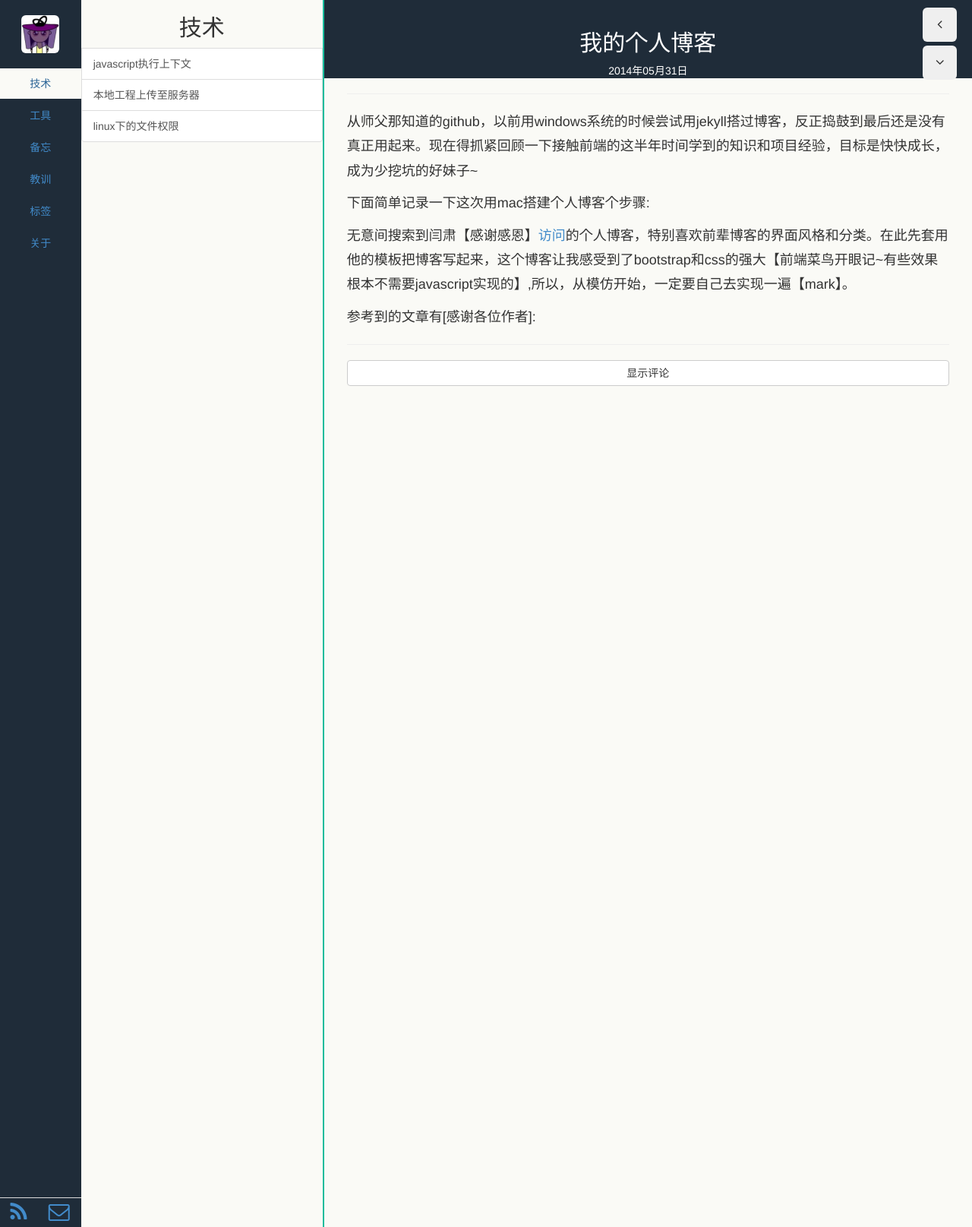
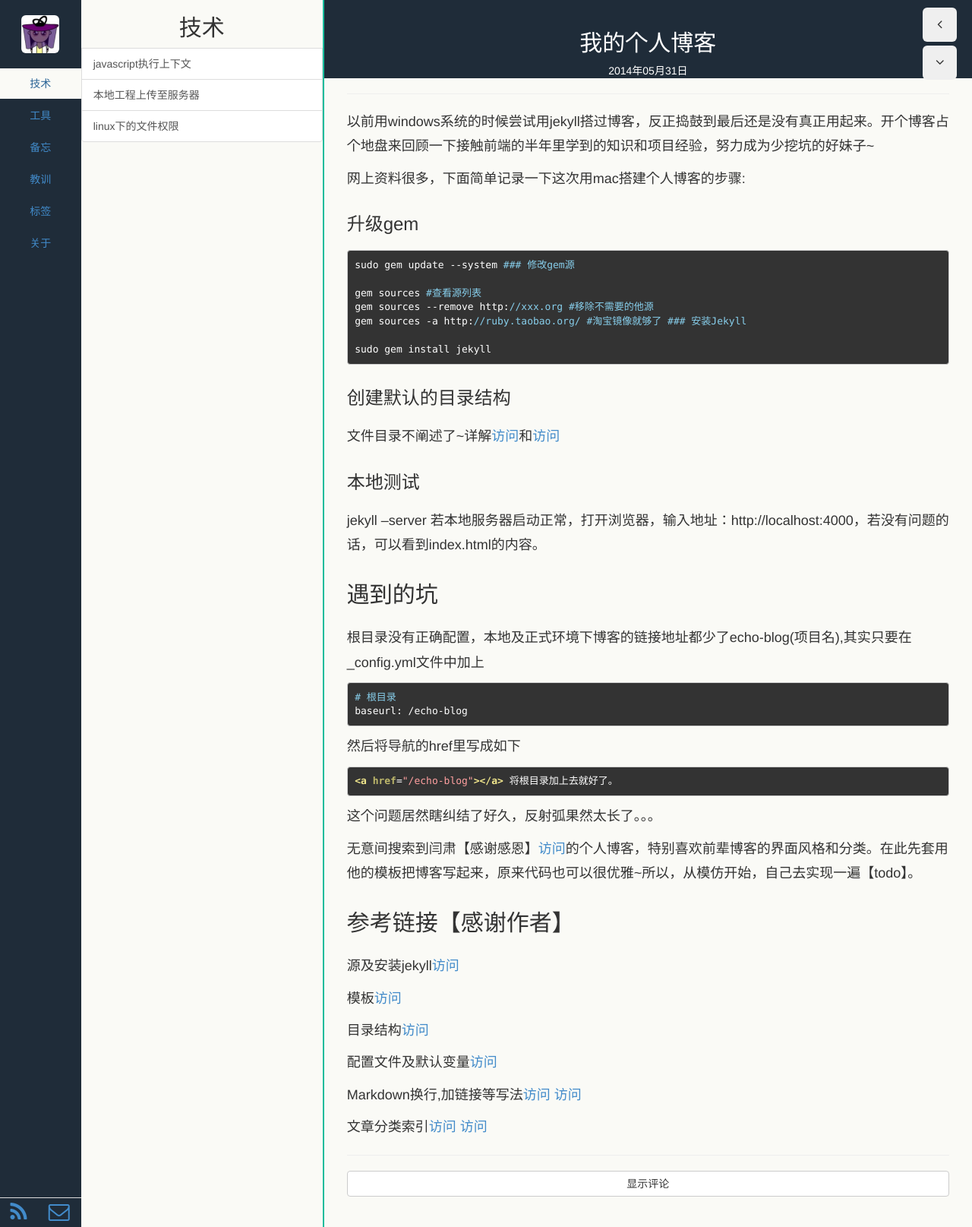
Before and after one commit to echoZQ/echo-blog, a Jekyll site: the page built from _posts/Tool/blog/2014-05-31-blog-with-jekyll.md, in a window 1280 px wide. Shown: the whole page at 76% size. Built offline with Jekyll 4.4.1, drawn with Linux system fonts in a browser that asks for light colours; Markdown is read by kramdown in place of the engine named in the settings.

Commit message:
我的博客

```diff
--- a/_config.yml
+++ b/_config.yml
@@ -31,11 +31,6 @@ disqus:
 # 主题设置，自动激活某个标签
 active: 技术
 
-# 首页除了最新文章外显示分类
-cates:
-  - Python
-  - OpenStack
-
 # 中文本地化
 locals:
   tags: 标签
--- a/_posts/Tool/blog/2014-05-31-blog-with-jekyll.md
+++ b/_posts/Tool/blog/2014-05-31-blog-with-jekyll.md
@@ -5,15 +5,56 @@ category: 工具
 tags: Blog
 description: 很早以前就想拥有一个个人博客【感觉很酷~】，不过拖延症犯了大半年，要开启反省模式了~实习的半年时间里真的体会到，一个不会总结的程序员就是个臭棋篓子【就是说自己呢~】
 ---
-从师父那知道的github，以前用windows系统的时候尝试用jekyll搭过博客，反正捣鼓到最后还是没有真正用起来。现在得抓紧回顾一下接触前端的这半年时间学到的知识和项目经验，目标是快快成长，成为少挖坑的好妹子~
+以前用windows系统的时候尝试用jekyll搭过博客，反正捣鼓到最后还是没有真正用起来。开个博客占个地盘来回顾一下接触前端的半年里学到的知识和项目经验，努力成为少挖坑的好妹子~
 
-下面简单记录一下这次用mac搭建个人博客个步骤:
+网上资料很多，下面简单记录一下这次用mac搭建个人博客的步骤:
+
+### 升级gem
+
+	sudo gem update --system
+### 修改gem源
+
+	gem sources #查看源列表
+	gem sources --remove http://xxx.org #移除不需要的他源
+	gem sources -a http://ruby.taobao.org/ #淘宝镜像就够了
+### 安装Jekyll
+
+	sudo gem install jekyll
+
+### 创建默认的目录结构
+文件目录不阐述了~详解[访问](http://www.soimort.org/posts/101/)和[访问](http://bg.biedalian.com/2013/08/01/use-jekyll.html)
+
+### 本地测试
+jekyll --server 若本地服务器启动正常，打开浏览器，输入地址：http://localhost:4000，若没有问题的话，可以看到index.html的内容。
+
+## 遇到的坑
+根目录没有正确配置，本地及正式环境下博客的链接地址都少了echo-blog(项目名),其实只要在_config.yml文件中加上
+
+	# 根目录
+	baseurl: /echo-blog
+
+然后将导航的href里写成如下
+
+	<a href="{{ site.baseurl }}{{ post.url }}">{{post.title}}</a>
+将根目录加上去就好了。
+
+这个问题居然瞎纠结了好久，反射弧果然太长了。。。
 
 
 
 
+无意间搜索到闫肃【感谢感恩】[访问](http://yansu.org/)的个人博客，特别喜欢前辈博客的界面风格和分类。在此先套用他的模板把博客写起来，原来代码也可以很优雅~所以，从模仿开始，自己去实现一遍【todo】。
 
+## 参考链接【感谢作者】
 
-无意间搜索到闫肃【感谢感恩】[访问](http://yansu.org/)的个人博客，特别喜欢前辈博客的界面风格和分类。在此先套用他的模板把博客写起来，这个博客让我感受到了bootstrap和css的强大【前端菜鸟开眼记~有些效果根本不需要javascript实现的】,所以，从模仿开始，一定要自己去实现一遍【mark】。
+源及安装jekyll[访问](http://zhanglubing.github.io/2012-08-15/setup-jekyll-step-by-step.html)
 
-参考到的文章有[感谢各位作者]:
+模板[访问](http://yansu.org/)
+
+目录结构[访问](http://jekyllcn.com/docs/github-pages/)
+
+配置文件及默认变量[访问](http://bg.biedalian.com/2013/08/01/use-jekyll.html)
+
+Markdown换行,加链接等写法[访问](http://jekyllcn.com/docs/github-pages/)  [访问](http://wowubuntu.com/markdown/#p)
+
+文章分类索引[访问](http://blog.segmentfault.com/skyinlayer/1190000000406017) [访问](http://pchou.info/web-build/2013/01/09/build-github-blog-page-06.html)
```
